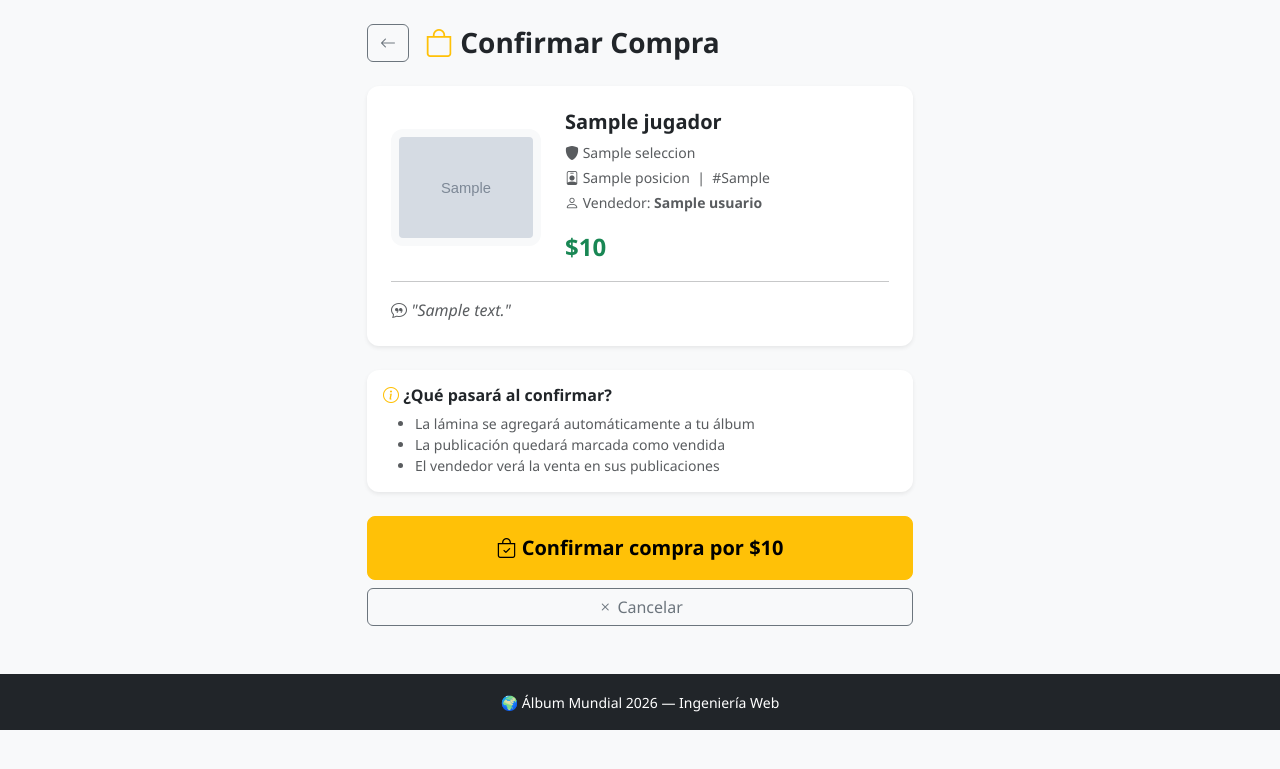
After one commit to srojas09/album_mundial, a FastAPI app: template templates/confirmar_compra.html in a window 1280 px wide. The commit adds this page. Shown: the top 769 px of the page. Run offline with FastAPI, Linux system fonts and the light colour scheme; the template is opened without the code that fills it: most values are stand-ins (such as "Sample title", 1, 10 or a date in 2020); grey boxes marked "Sample" are stand-in pictures.

Commit message:
Update: confirmar_compra.html for purchase flow

```diff
--- /dev/null
+++ b/templates/confirmar_compra.html
@@ -0,0 +1,86 @@
+{% extends "base.html" %}
+
+{% block title %}Confirmar Compra — Mundial 2026{% endblock %}
+
+{% block content %}
+
+<div class="row justify-content-center mt-4">
+    <div class="col-md-6">
+
+        <div class="d-flex align-items-center mb-4">
+            <a href="/marketplace" class="btn btn-outline-secondary me-3">
+                <i class="bi bi-arrow-left"></i>
+            </a>
+            <h3 class="fw-bold mb-0">
+                <i class="bi bi-bag text-warning"></i> Confirmar Compra
+            </h3>
+        </div>
+
+        <div class="card border-0 shadow-sm mb-4">
+            <div class="card-body p-4">
+                <div class="row align-items-center">
+                    <div class="col-4 text-center">
+                        {% if pub.jugador.foto_url %}
+                        <img src="{{ pub.jugador.foto_url }}" alt="{{ pub.jugador.nombre }}"
+                             style="width:100%;max-height:160px;object-fit:contain;background:#f8f9fa;padding:8px;border-radius:12px;">
+                        {% else %}
+                        <div class="img-placeholder" style="height:160px;border-radius:12px;">
+                            <i class="bi bi-person-fill"></i>
+                        </div>
+                        {% endif %}
+                    </div>
+                    <div class="col-8">
+                        <h5 class="fw-bold mb-2">{{ pub.jugador.nombre }}</h5>
+                        <p class="text-muted small mb-1">
+                            <i class="bi bi-shield-fill"></i> {{ pub.jugador.seleccion.nombre }}
+                        </p>
+                        <p class="text-muted small mb-1">
+                            <i class="bi bi-person-badge"></i> {{ pub.jugador.posicion or "—" }}
+                            &nbsp;|&nbsp; #{{ pub.jugador.numero_camiseta or "—" }}
+                        </p>
+                        <p class="text-muted small mb-3">
+                            <i class="bi bi-person"></i> Vendedor: <strong>{{ pub.usuario.nombre }}</strong>
+                        </p>
+                        <div class="fs-4 fw-bold text-success">
+                            ${{ "%.0f"|format(pub.precio) }}
+                        </div>
+                    </div>
+                </div>
+
+                {% if pub.descripcion %}
+                <hr>
+                <p class="text-muted fst-italic mb-0">
+                    <i class="bi bi-chat-quote"></i> "{{ pub.descripcion }}"
+                </p>
+                {% endif %}
+            </div>
+        </div>
+
+        <div class="card border-0 shadow-sm mb-4 border-warning">
+            <div class="card-body p-3">
+                <h6 class="fw-bold mb-2">
+                    <i class="bi bi-info-circle text-warning"></i> ¿Qué pasará al confirmar?
+                </h6>
+                <ul class="text-muted small mb-0">
+                    <li>La lámina se agregará automáticamente a tu álbum</li>
+                    <li>La publicación quedará marcada como vendida</li>
+                    <li>El vendedor verá la venta en sus publicaciones</li>
+                </ul>
+            </div>
+        </div>
+
+        <form method="post" action="/marketplace/comprar/{{ pub.id }}">
+            <div class="d-grid gap-2">
+                <button type="submit" class="btn btn-warning btn-lg fw-bold py-3">
+                    <i class="bi bi-bag-check"></i> Confirmar compra por ${{ "%.0f"|format(pub.precio) }}
+                </button>
+                <a href="/marketplace" class="btn btn-outline-secondary">
+                    <i class="bi bi-x"></i> Cancelar
+                </a>
+            </div>
+        </form>
+
+    </div>
+</div>
+
+{% endblock %}
```
Also changed, not shown: routers/marketplace.py (+72 -0 lines), templates/marketplace.html (+10 -2 lines).
